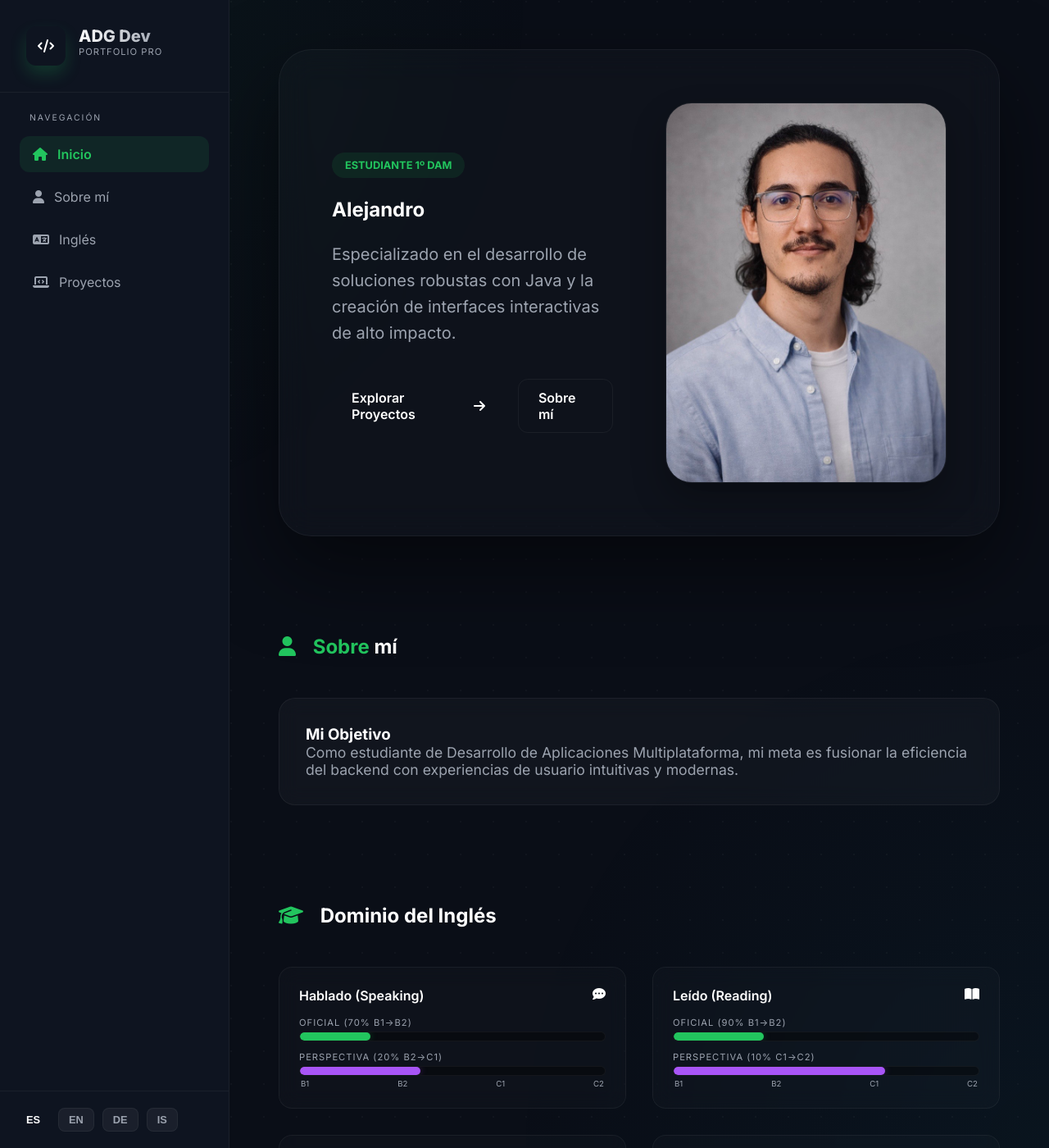
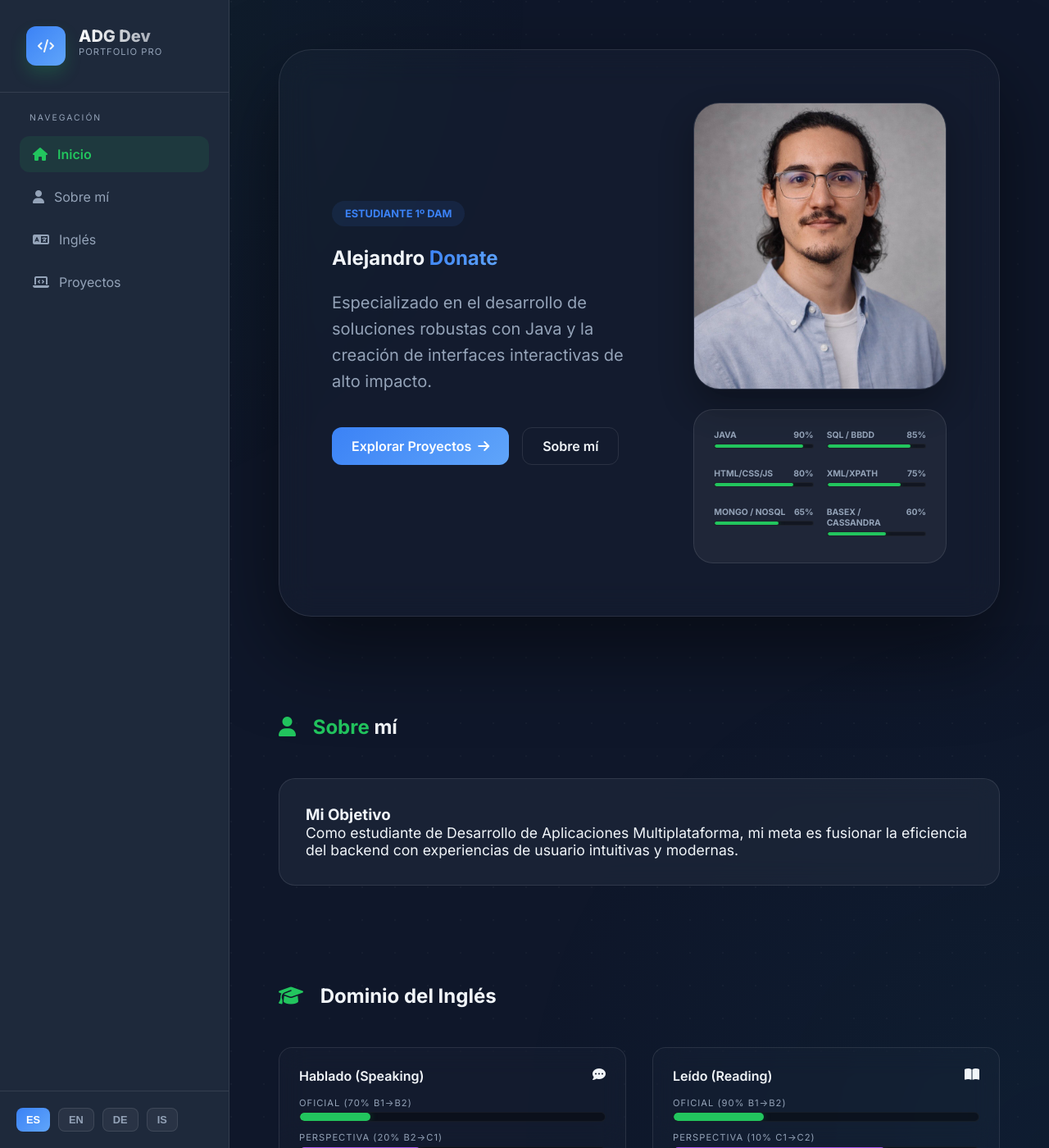
Before and after one commit to alejandroDonGar/alejandroDonGar.github.io, a Jekyll site: the page built from index.html, in a window 1280 px wide and 1400 px high. Shown: the whole window at 82% size. Built offline with Jekyll 4.4.1, drawn with Linux system fonts in a browser that asks for light colours.

Commit message:
Correccion de errores de visualizacion 11

```diff
--- a/assets/css/styles.css
+++ b/assets/css/styles.css
@@ -1,24 +1,72 @@
 :root {
-    --bg-body: #0a0e17;
-    --bg-sidebar: #0e1420;
-    --bg-card: rgba(255, 255, 255, 0.03);
-    --bg-card-solid: rgba(14, 20, 32, 0.95);
-    --text-main: #ffffff;
-    --text-muted: #9ca3af;
-    --border-color: rgba(255, 255, 255, 0.05);
-    --glass-blur: blur(12px);
-    --primary-gradient: linear-gradient(to br, #22c55e, #0891b2);
-    --accent-glow: rgba(34, 197, 94, 0.3);
+    /* Nueva paleta extraída de perfil.jpg */
+    --bg-body: #f1f4f8; /* Gris muy claro azulado del fondo de la foto */
+    --bg-sidebar: #1e293b; /* Azul pizarra oscuro */
+    --bg-card: #ffffff;
+    --bg-card-solid: rgba(255, 255, 255, 0.95);
+    --text-main: #1e293b;
+    --text-muted: #64748b;
+    --border-color: rgba(30, 41, 59, 0.1);
+    --glass-blur: blur(16px);
+
+    /* Acentos basados en la camisa azul claro */
+    --primary-blue: #94a3b8; /* Azul grisáceo suave */
+    --accent-blue: #3b82f6; /* Azul brillante para resaltar */
+    --primary-gradient: linear-gradient(135deg, #3b82f6, #60a5fa);
+    --accent-glow: rgba(59, 130, 246, 0.2);
 }
 
-[data-theme="light"] {
-    --bg-body: #f3f4f6;
-    --bg-sidebar: #ffffff;
-    --bg-card: rgba(255, 255, 255, 0.8);
-    --bg-card-solid: rgba(255, 255, 255, 0.98);
-    --text-main: #111827;
-    --text-muted: #4b5563;
-    --border-color: rgba(0, 0, 0, 0.1);
+[data-theme="dark"] {
+    --bg-body: #0f172a; /* Azul muy oscuro */
+    --bg-sidebar: #1e293b;
+    --bg-card: rgba(30, 41, 59, 0.7);
+    --bg-card-solid: #1e293b;
+    --text-main: #f1f5f9;
+    --text-muted: #94a3b8;
+    --border-color: rgba(241, 245, 249, 0.1);
+}
+
+html {
+    scroll-behavior: smooth !important;
+}
+
+body {
+    background-color: var(--bg-body);
+    color: var(--text-main);
+}
+
+/* Corregir texto en Sobre Mí */
+#about h2, #about h3, #about p {
+    color: var(--text-main) !important;
+}
+
+/* Hero Skills Panel */
+.hero-skills-panel {
+    background: rgba(255, 255, 255, 0.05);
+    border-radius: 24px;
+    padding: 1.5rem;
+    border: 1px solid var(--border-color);
+    margin-top: 1.5rem;
+}
+
+.mini-bar-group {
+    display: grid;
+    grid-template-columns: 1fr 1fr;
+    gap: 1rem;
+}
+
+.mini-bar-item {
+    margin-bottom: 0.5rem;
+}
+
+.mini-bar-label {
+    font-size: 0.65rem;
+    font-weight: 700;
+    text-transform: uppercase;
+    color: var(--text-muted);
+    margin-bottom: 4px;
+    display: flex;
+    justify-content: space-between;
 }
 
 * {
--- a/index.html
+++ b/index.html
@@ -43,20 +43,52 @@ description: "Portfolio de Alejandro Donate García. Junior Developer apasionado
     <!-- Hero Section -->
     <section id="home" style="padding-top: 0;">
         <div class="hero-card-container glass-card" data-aos="zoom-in">
-            <div class="hero-grid" style="grid-template-columns: 1fr 1fr; gap: 4rem;">
+            <div class="hero-grid" style="grid-template-columns: 1.1fr 0.9fr; gap: 4rem;">
                 <div data-aos="fade-right" data-aos-delay="200">
-                    <span data-t="role_junior" style="display: inline-block; padding: 0.5rem 1rem; background: rgba(34, 197, 94, 0.1); color: #22c55e; border-radius: 100px; font-size: 0.8rem; font-weight: 700; margin-bottom: 1.5rem;">ESTUDIANTE 1º DAM</span>
+                    <span data-t="role_junior" style="display: inline-block; padding: 0.5rem 1rem; background: rgba(59, 130, 246, 0.1); color: var(--accent-blue); border-radius: 100px; font-size: 0.8rem; font-weight: 700; margin-bottom: 1.5rem;">ESTUDIANTE 1º DAM</span>
                     <h1 data-t="hero_title" style="margin-bottom: 1.5rem;">Alejandro <span style="background: var(--primary-gradient); -webkit-background-clip: text; -webkit-text-fill-color: transparent;">Donate</span></h1>
                     <p data-t="hero_desc" style="font-size: 1.25rem; color: var(--text-muted); margin-bottom: 2.5rem; line-height: 1.6;">
                         Especializado en el desarrollo de soluciones robustas con Java y la creación de interfaces interactivas de alto impacto.
                     </p>
                     <div style="display: flex; gap: 1rem;">
-                        <a href="#projects" class="btn-primary" data-t="btn_projects">Explorar Proyectos <i class="fa-solid fa-arrow-right"></i></a>
+                        <a href="#projects" class="btn-primary" data-t="btn_projects" style="background: var(--primary-gradient);">Explorar Proyectos <i class="fa-solid fa-arrow-right"></i></a>
                         <a href="#about" class="sidebar-link-btn" data-t="btn_about" style="padding: 0.75rem 1.5rem; border: 1px solid var(--border-color); border-radius: 12px; font-weight: 600; text-decoration: none; color: var(--text-main);">Sobre mí</a>
                     </div>
                 </div>
-                <div class="hero-profile-container" data-aos="fade-left" data-aos-delay="400" style="height: 100%; min-height: 450px;">
-                    <img src="{{ '/assets/img/perfil.jpg' | relative_url }}" alt="Alejandro Donate" class="hero-profile-img">
+                <div data-aos="fade-left" data-aos-delay="400">
+                    <div class="hero-profile-container" style="height: 350px; min-height: 350px; margin-bottom: 1.5rem;">
+                        <img src="{{ '/assets/img/perfil.jpg' | relative_url }}" alt="Alejandro Donate" class="hero-profile-img">
+                    </div>
+                    <!-- Panel de Disciplinas y Lenguajes (NUEVO) -->
+                    <div class="hero-skills-panel">
+                        <div class="mini-bar-group">
+                            <!-- GitHub Languages (Dynamic Placeholder) -->
+                            <div class="mini-bar-item">
+                                <div class="mini-bar-label"><span>Java</span><span>90%</span></div>
+                                <div class="bar-container" style="height:6px;"><div class="bar-fill" style="width: 90%;"></div></div>
+                            </div>
+                            <div class="mini-bar-item">
+                                <div class="mini-bar-label"><span>SQL / BBDD</span><span>85%</span></div>
+                                <div class="bar-container" style="height:6px;"><div class="bar-fill" style="width: 85%;"></div></div>
+                            </div>
+                            <div class="mini-bar-item">
+                                <div class="mini-bar-label"><span>HTML/CSS/JS</span><span>80%</span></div>
+                                <div class="bar-container" style="height:6px;"><div class="bar-fill" style="width: 80%;"></div></div>
+                            </div>
+                            <div class="mini-bar-item">
+                                <div class="mini-bar-label"><span>XML/XPath</span><span>75%</span></div>
+                                <div class="bar-container" style="height:6px;"><div class="bar-fill" style="width: 75%;"></div></div>
+                            </div>
+                            <div class="mini-bar-item">
+                                <div class="mini-bar-label"><span>Mongo / NoSQL</span><span>65%</span></div>
+                                <div class="bar-container" style="height:6px;"><div class="bar-fill" style="width: 65%;"></div></div>
+                            </div>
+                            <div class="mini-bar-item">
+                                <div class="mini-bar-label"><span>BaseX / Cassandra</span><span>60%</span></div>
+                                <div class="bar-container" style="height:6px;"><div class="bar-fill" style="width: 60%;"></div></div>
+                            </div>
+                        </div>
+                    </div>
                 </div>
             </div>
         </div>
@@ -375,50 +410,55 @@ description: "Portfolio de Alejandro Donate García. Junior Developer apasionado
         const container = document.getElementById('repos-container');
         container.innerHTML = '';
 
-        repos.filter(r => !r.fork && r.name !== `${GITHUB_USERNAME}.github.io`).slice(0, 6).forEach(repo => {
+        repos.forEach(repo => {
             const card = document.createElement('div');
             card.className = 'repo-card';
             card.setAttribute('data-aos', 'fade-up');
 
+            const updatedText = currentLang === 'es' ? 'Actualizado' : (currentLang === 'en' ? 'Updated' : (currentLang === 'de' ? 'Aktualisiert' : 'Uppfært'));
+            const viewCodeText = currentLang === 'es' ? 'Ver Código' : (currentLang === 'en' ? 'View Code' : (currentLang === 'de' ? 'Code ansehen' : 'Skoða kóða'));
+            const compositionText = currentLang === 'es' ? 'Composición' : (currentLang === 'en' ? 'Composition' : (currentLang === 'de' ? 'Zusammensetzung' : 'Samsetning'));
+
             card.innerHTML = `
                 <div class="repo-info">
                     <h3 style="font-size: 1.75rem; margin-bottom: 1rem;">${repo.name}</h3>
-                    <p style="color: var(--text-muted); margin-bottom: 2rem; line-height: 1.5;">${repo.description || 'Sin descripción disponible.'}</p>
+                    <p style="color: var(--text-muted); margin-bottom: 2rem; line-height: 1.5;">${repo.description || '...'}</p>
                     <div style="display: flex; gap: 1rem; flex-wrap: wrap; margin-bottom: 1.5rem;">
-                        ${repo.topics ? repo.topics.map(t => `<span style="padding: 4px 12px; background: rgba(34, 197, 94, 0.1); color: #22c55e; border-radius: 100px; font-size: 0.8rem;">#${t}</span>`).join('') : ''}
+                        ${repo.topics ? repo.topics.map(t => `<span style="padding: 4px 12px; background: rgba(59, 130, 246, 0.1); color: var(--accent-blue); border-radius: 100px; font-size: 0.8rem;">#${t}</span>`).join('') : ''}
                     </div>
                     <div style="display: flex; gap: 1rem;">
-                        <a href="${repo.html_url}" target="_blank" class="btn-primary" style="padding: 0.5rem 1rem; font-size: 0.9rem;"><i class="fa-brands fa-github"></i> Ver Código</a>
+                        <a href="${repo.html_url}" target="_blank" class="btn-primary" style="padding: 0.5rem 1rem; font-size: 0.9rem; background: var(--primary-gradient);"><i class="fa-brands fa-github"></i> ${viewCodeText}</a>
                         ${repo.homepage ? `<a href="${repo.homepage}" target="_blank" style="padding: 0.5rem 1rem; border: 1px solid var(--border-color); border-radius: 12px; color: var(--text-main); text-decoration: none; font-size: 0.9rem;">Demo Live</a>` : ''}
+                    </div>
+                    <div style="margin-top: 1.5rem; font-size: 0.75rem; color: var(--text-muted);">
+                        <i class="fa-regular fa-calendar"></i> ${updatedText}: ${new Date(repo.updated_at).toLocaleDateString()}
                     </div>
                 </div>
                 <div style="background: rgba(0,0,0,0.2); padding: 1.5rem; border-radius: 20px;">
                     <div style="display: grid; grid-template-columns: 1fr 1fr; gap: 1rem; margin-bottom: 1.5rem;">
                         <div style="text-align: center; padding: 1rem; background: rgba(255,255,255,0.02); border-radius: 12px;">
-                            <i class="fa-regular fa-star" style="color: #22c55e;"></i>
+                            <i class="fa-regular fa-star" style="color: var(--accent-blue);"></i>
                             <div style="font-size: 1.25rem; font-weight: 700;">${repo.stargazers_count}</div>
                             <small style="color: var(--text-muted);">Stars</small>
                         </div>
                         <div style="text-align: center; padding: 1rem; background: rgba(255,255,255,0.02); border-radius: 12px;">
-                            <i class="fa-solid fa-code-branch" style="color: #22c55e;"></i>
+                            <i class="fa-solid fa-code-branch" style="color: var(--accent-blue);"></i>
                             <div style="font-size: 1.25rem; font-weight: 700;">${repo.forks_count}</div>
                             <small style="color: var(--text-muted);">Forks</small>
                         </div>
                     </div>
                     <div id="langs-${repo.id}">
-                        <div style="font-size: 0.8rem; margin-bottom: 0.5rem;">Composición:</div>
-                        <!-- Cargado por API -->
+                        <div style="font-size: 0.8rem; margin-bottom: 0.5rem;">${compositionText}:</div>
                     </div>
                 </div>
             `;
             container.appendChild(card);
 
-            // Cargar lenguajes detallados
             fetch(repo.languages_url).then(r => r.json()).then(langs => {
                 const langDiv = document.getElementById(`langs-${repo.id}`);
                 if (!langDiv) return;
                 const total = Object.values(langs).reduce((a,b) => a+b, 0);
-                langDiv.innerHTML = `
+                langDiv.innerHTML += `
                     <div style="display: flex; flex-direction: column; gap: 8px;">
                         ${Object.entries(langs).slice(0, 4).map(([l, v]) => `
                             <div>
@@ -427,7 +467,7 @@ description: "Portfolio de Alejandro Donate García. Junior Developer apasionado
                                     <span>${((v/total)*100).toFixed(1)}%</span>
                                 </div>
                                 <div style="height: 4px; background: rgba(0,0,0,0.3); border-radius: 100px;">
-                                    <div style="height: 100%; width: ${(v/total)*100}%; background: #22c55e; border-radius: inherit;"></div>
+                                    <div style="height: 100%; width: ${(v/total)*100}%; background: var(--accent-blue); border-radius: inherit;"></div>
                                 </div>
                             </div>
                         `).join('')}
```
Also changed, not shown: other parts of index.html (+9 -6 lines).
